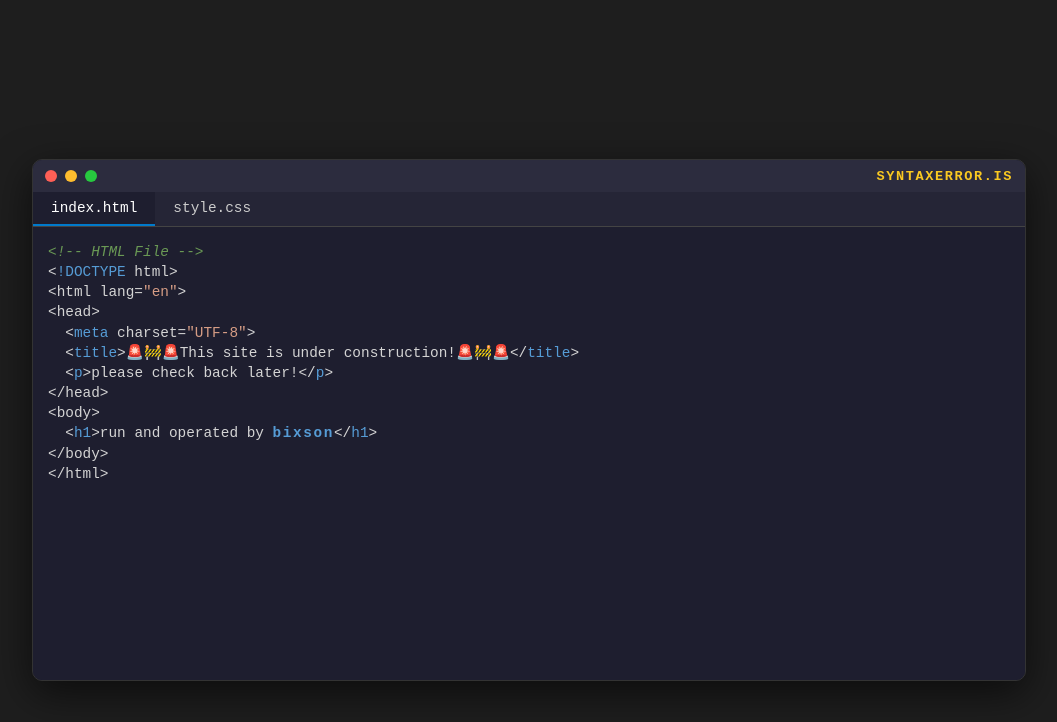
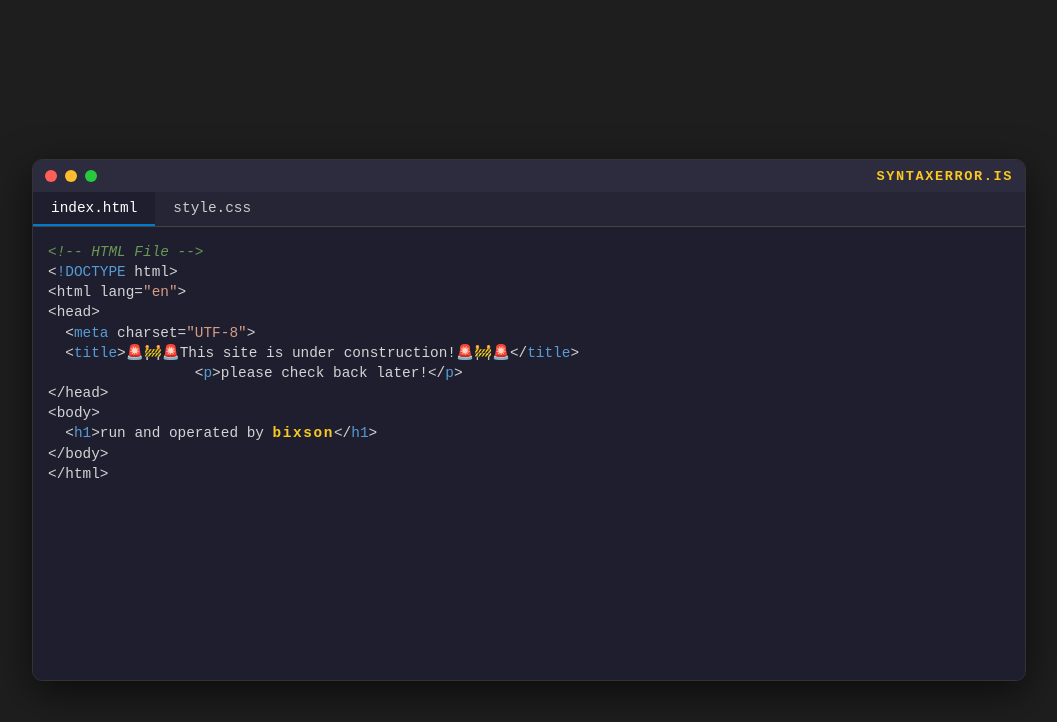
Before and after one commit to bixson/syntaxerror.is, a plain HTML site: page index.html in a window 1280 px wide. Shown: the whole page, without its empty margins (111-1168 px from the left). Drawn offline with Linux system fonts and the light colour scheme.

Commit message:
small fixes

```diff
--- a/index.html
+++ b/index.html
@@ -32,10 +32,10 @@
                 &lt;head&gt;<br/>
                 &nbsp;&nbsp;&lt;<span class="keyword">meta</span> charset=<span class="string">&quot;UTF-8&quot;</span>&gt;<br/>
                 &nbsp;&nbsp;&lt;<span class="keyword">title</span>&gt;🚨🚧🚨This site is under construction!🚨🚧🚨&lt;/<span class="keyword">title</span>&gt;<br/>
-                &nbsp;&nbsp;&lt;<span class="keyword">p</span>&gt;please check back later!&lt;/<span class="keyword">p</span>&gt;<br/>
+                &nbsp;&nbsp;&nbsp;&nbsp;&nbsp;&nbsp;&nbsp;&nbsp;&nbsp;&nbsp;&nbsp;&nbsp;&nbsp;&nbsp;&nbsp;&nbsp;&nbsp;&lt;<span class="keyword">p</span>&gt;please check back later!&lt;/<span class="keyword">p</span>&gt;<br/>
                 &lt;/head&gt;<br/>
                 &lt;body&gt;<br/>
-                &nbsp;&nbsp;&lt;<span class="keyword">h1</span>&gt;run and operated by <span class="ui-link"><span>bixson</span></span>&lt;/<span class="keyword">h1</span>&gt;<br/>
+                &nbsp;&nbsp;&lt;<span class="keyword">h1</span>&gt;run and operated by <span class="ui-link"><a href="https://github.com/bixson" target="_blank"><span>bixson</span></a></span>&lt;/<span class="keyword">h1</span>&gt;<br/>
                 &lt;/body&gt;<br/>
                 &lt;/html&gt;
             </div>
--- a/style.css
+++ b/style.css
@@ -2,6 +2,11 @@ html, body {
     height: 100%;
     margin: 0;
 }
+
+a {
+    color: var(--hover-btn-color);
+}
+
 .vscode-window-container {
     display: flex;
     justify-content: center;
```
